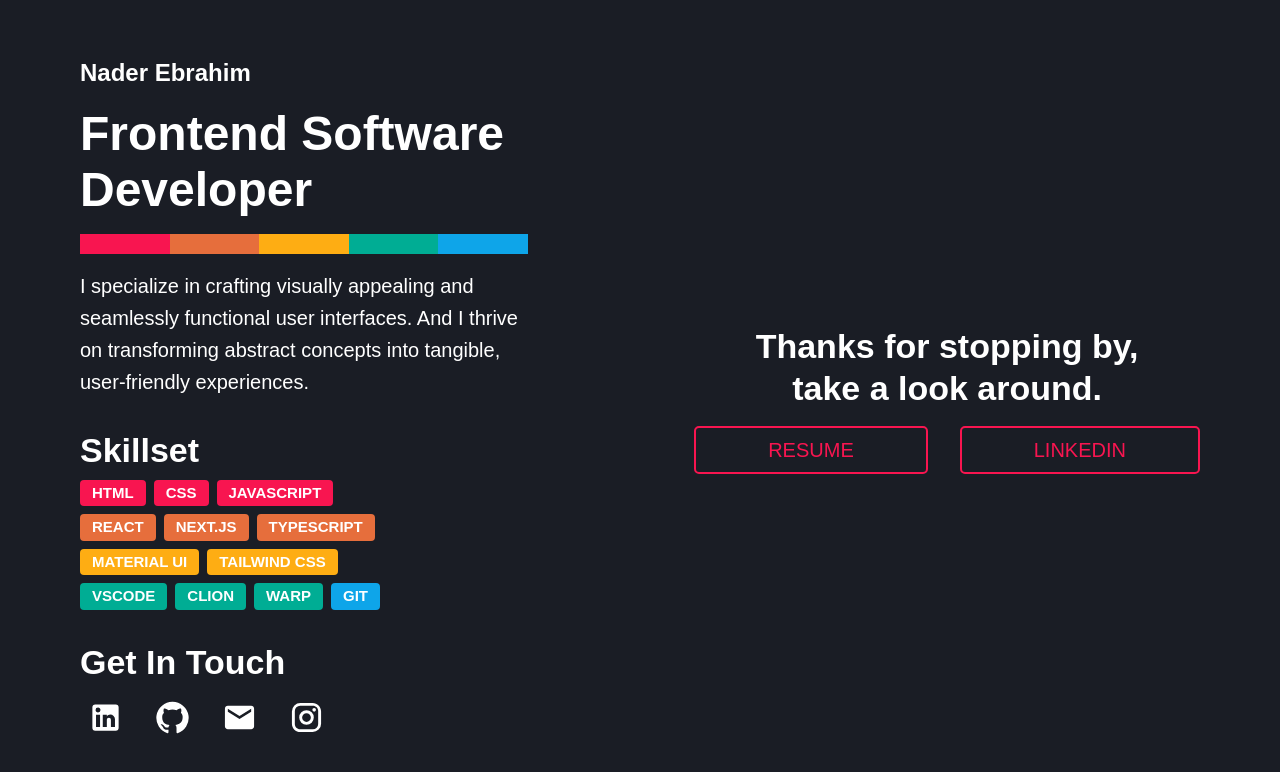
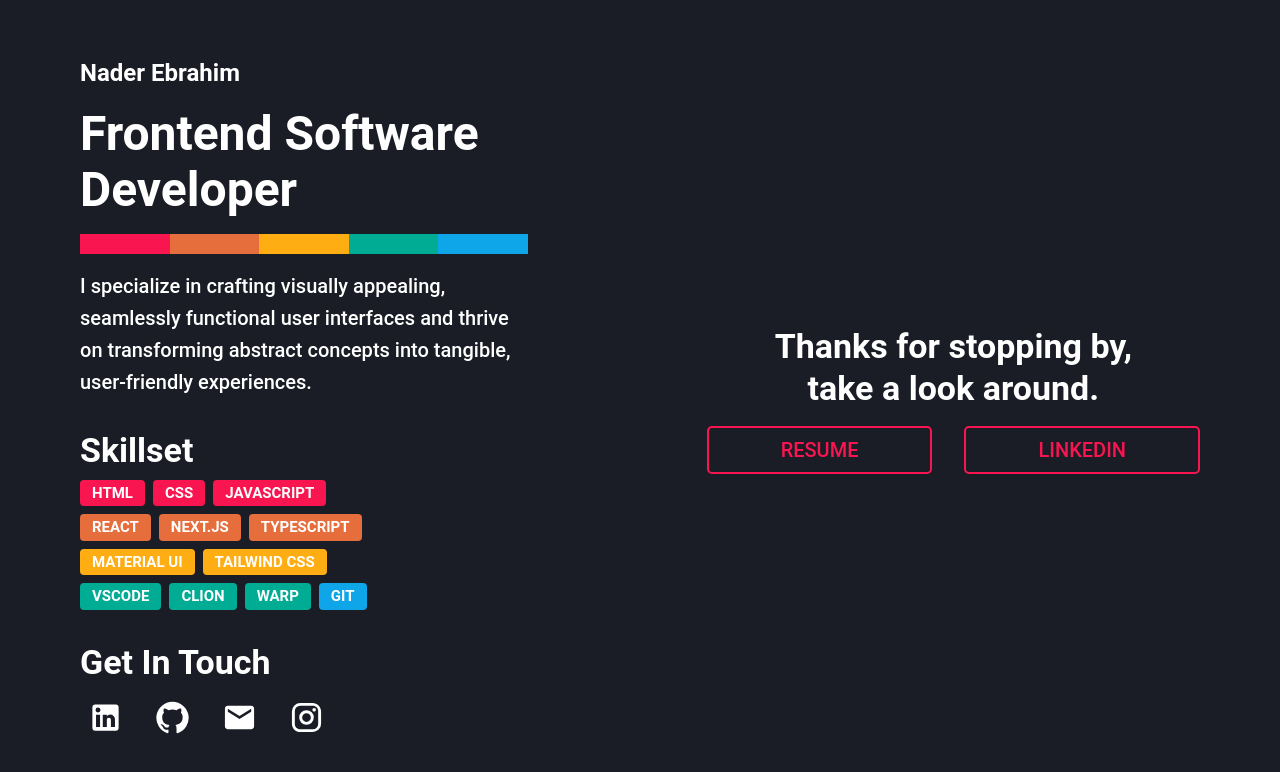
Before and after one commit to terminader7/portfolio, a Next.js app: page / in a window 1280 px wide. Shown: the top 772 px of the page. Built offline with nearby package versions, Linux system fonts and the light colour scheme.

Commit message:
small copy change as well as changing font types

```diff
--- a/config/theme.ts
+++ b/config/theme.ts
@@ -80,7 +80,7 @@ export const getThemeOptions = (
       : {}),
   },
   typography: {
-    fontFamily: "Avenir, sans-serif",
+    fontFamily: "roboto, sans-serif",
     fontSize: 14,
   },
   components: {
@@ -88,7 +88,7 @@ export const getThemeOptions = (
       styleOverrides: {
         root: {
           color: "currentColor",
-          fontFamily: "Avenir, sans-serif",
+          fontFamily: "roboto, sans-serif",
         },
       },
     },
--- a/pages/index.tsx
+++ b/pages/index.tsx
@@ -47,9 +47,9 @@ export default function Home() {
             </Typography>
             <MultiColorLine />
             <Typography variant="h6">
-              I specialize in crafting visually appealing and seamlessly
-              functional user interfaces. And I thrive on transforming abstract
-              concepts into tangible, user-friendly experiences.
+              I specialize in crafting visually appealing, seamlessly functional
+              user interfaces and thrive on transforming abstract concepts into
+              tangible, user-friendly experiences.
             </Typography>
           </Box>
           <Box>
```
